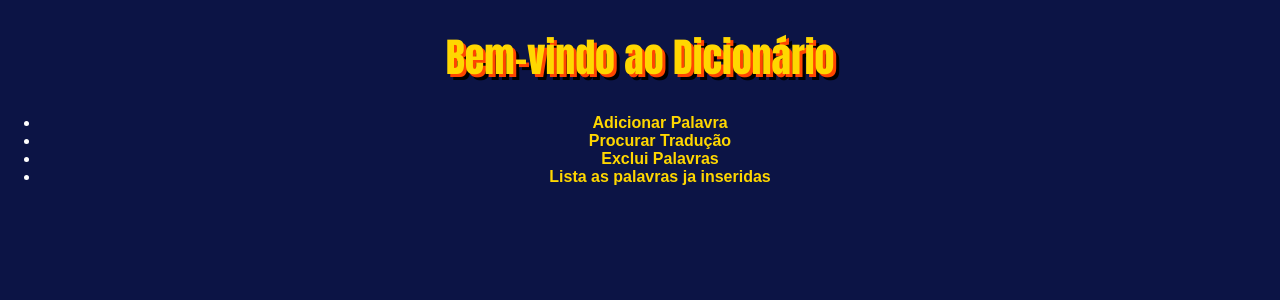
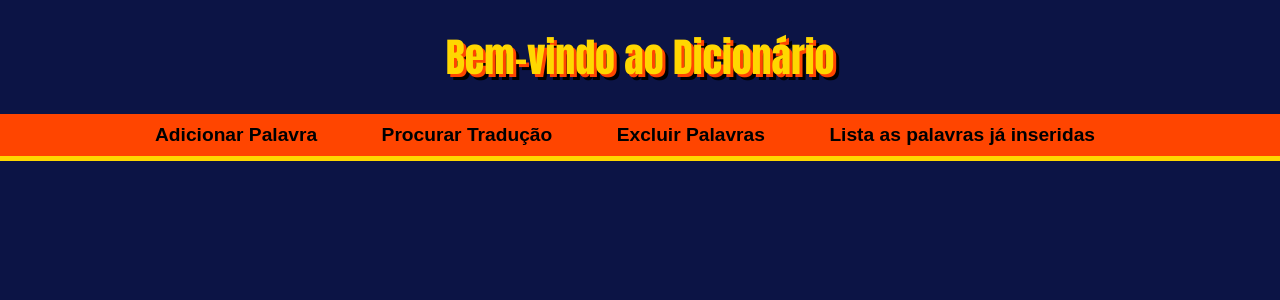
Before and after one commit to Xavier-sa/projetotradutor, a Flask app: page / in a window 1280 px wide. Shown: the top 300 px of the page. Run offline with Flask 3, Linux system fonts and the light colour scheme.

Commit message:
implementando navbar

```diff
--- a/static/style.css
+++ b/static/style.css
@@ -6,6 +6,48 @@ body {
     background-color: #0C1445; /* Azul escuro, fundo */
     color: #FFFFFF; /* Branco */
     text-align: center;
+}
+/* Menu de navegação */
+nav {
+    background-color: #FF4500; /* Laranja */
+    padding: 15px 0; /* Mais espaço */
+    border-bottom: 5px solid #FFD700; /* Borda amarela */
+}
+
+nav ul {
+    list-style: none; /* Remove os marcadores de lista */
+    padding: 0;
+    margin: 0;
+}
+
+nav li {
+    display: inline-block;
+    margin-right: 30px; /* Espaçamento entre os itens */
+}
+
+nav a {
+    text-decoration: none;
+    color: #FFD700; /* Amarelo */
+    font-size: 2rem; /* Tamanho da fonte grande */
+    font-weight: bold;
+    transition: 0.3s ease-in-out;
+}
+
+nav a:hover {
+    color: #FF4500; /* Laranja */
+    text-shadow: 1px 1px 2px #FFF;
+}
+
+/* Adicionando um efeito de responsividade */
+@media (max-width: 768px) {
+    nav li {
+        display: block; /* Coloca os itens do menu em coluna */
+        margin: 10px 0;
+    }
+
+    nav a {
+        font-size: 1.5rem; /* Reduz o tamanho da fonte em telas menores */
+    }
 }
 
 h1, h2 {
--- a/templates/index.html
+++ b/templates/index.html
@@ -4,15 +4,17 @@
     <meta charset="UTF-8">
     <title>Dicionário</title>
     <link rel="stylesheet" href="{{ url_for('static', filename='style.css') }}">
-
 </head>
 <body>
     <h1>Bem-vindo ao Dicionário</h1>
-    <ul>
-        <li><a href="/adicionar">Adicionar Palavra</a></li>
-        <li><a href="/procurar">Procurar Tradução</a></li>
-        <li><a href="/excluir">Exclui Palavras</a></li>
-        <li><a href="/listar">Lista as palavras ja inseridas</a></li>
-    </ul>
+
+    <nav>
+        <ul>
+            <li><a href="/adicionar">Adicionar Palavra</a></li>
+            <li><a href="/procurar">Procurar Tradução</a></li>
+            <li><a href="/excluir">Excluir Palavras</a></li>
+            <li><a href="/listar">Lista as palavras já inseridas</a></li>
+        </ul>
+    </nav>
 </body>
 </html>
```
Also changed, not shown: templates/listar.html (renamed from templates/lsitar.html).
